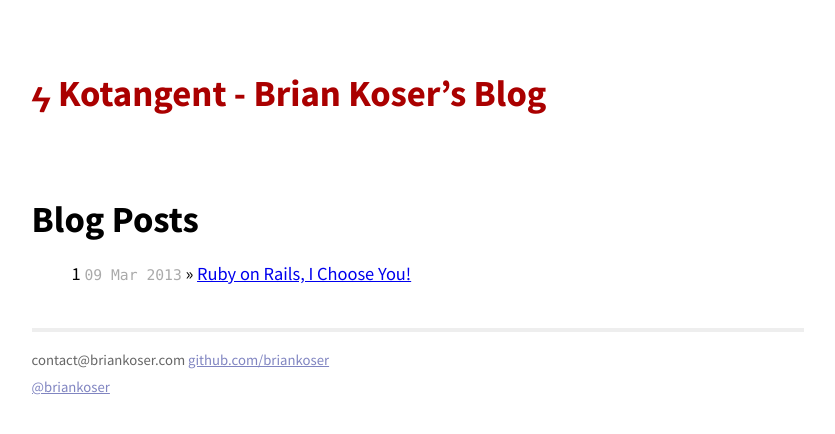
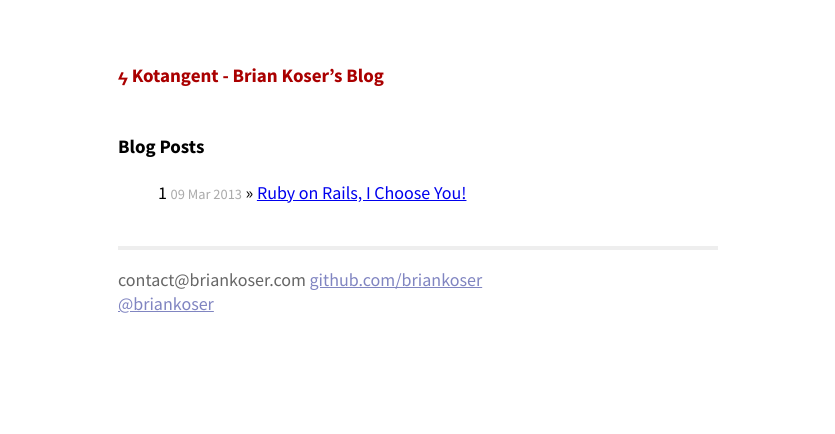
Before and after one commit to briankoser/kotangent-jekyll, a Jekyll site: the page built from index.html, in a window 1280 px wide. Shown: the top 434 px of the page, without its empty margins (222-1057 px from the left). Built offline with Jekyll 4.4.1, drawn with Linux system fonts in a browser that asks for light colours; Markdown is read by kramdown in place of the engine named in the settings.

Commit message:
Change font styles

```diff
--- a/css/main.css
+++ b/css/main.css
@@ -5,13 +5,38 @@
 /*****************************************************************************/
 body {
     font-family: 'Source Sans Pro', Calibri, sans-serif;
+       -moz-font-feature-settings: "kern=1";
+       -moz-font-feature-settings: "kern" 1;
+    -webkit-font-feature-settings: "kern" 1;
+            font-feature-settings: "kern" 1;
+    font-size: 18px;
+    line-height: 1.35em;
+    max-width: 600px;
+
+     /*-ms-word-break: break-all;
+         word-break: break-all;
+
+     /* Non standard for webkit
+     word-break: break-word;
+
+    -webkit-hyphens: auto;
+       -moz-hyphens: auto;
+        -ms-hyphens: auto;
+            hyphens: auto;*/
 
     /* default jekyll styles */
-    font-size: 115%;
-    text-align: justify;
-    width: 42em;
     margin: 3em auto 2em;
-    line-height: 1.5em;
+}
+h1 {
+    font-size: 19px;
+    margin: 9px 0;
+}
+h2 {
+    font-size: 18.5px;
+    margin: 9px 0;
+}
+h1, h2, h3 {
+    font-weight: bold;
 }
 ol {
   counter-reset: section;
@@ -41,7 +66,6 @@
 
 ul.posts span {
   color: #aaa;
-  font-family: Monaco, "Courier New", monospace;
   font-size: 80%;
 }
 
@@ -77,7 +101,6 @@
 }
 
 .footer {
-  font-size: 80%;
   color: #666;
   border-top: 4px solid #eee;
   margin-top: 2em;
```
Also changed, not shown: css/reset.css (line endings or trailing spaces).
